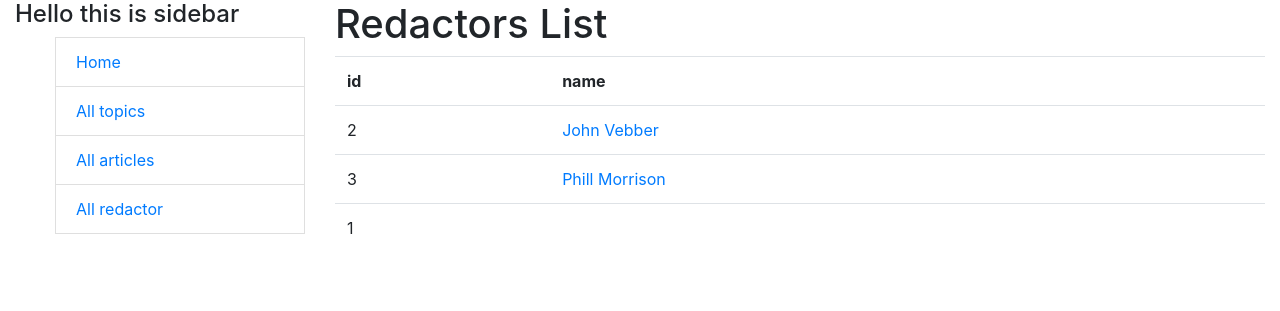
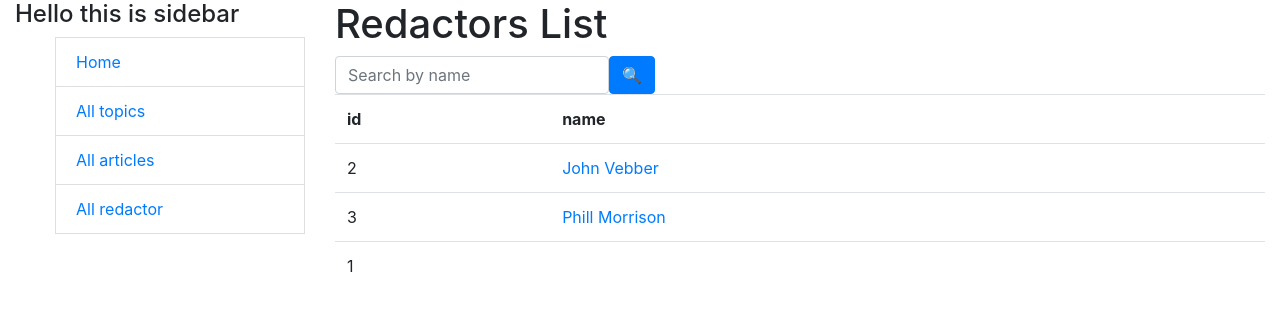
Before and after one commit to skmiwa1/newspaper-agency, a Django app: page /redactors/ in a window 1280 px wide. Shown: the top 311 px of the page. Run offline with Django 4.2, Linux system fonts and the light colour scheme; data comes from the database, SQL or seed files in the repository; some libraries are stand-ins or nearby versions.

Commit message:
add redactor list search by name

```diff
--- a/newspaper/forms.py
+++ b/newspaper/forms.py
@@ -10,3 +10,14 @@ class TopicSearchForm(forms.Form):
             attrs={"placeholder": "Search by name"}
         )
     )
+
+
+class RedactorSearchForm(forms.Form):
+    username = forms.CharField(
+        max_length=255,
+        required=False,
+        label="",
+        widget=forms.TextInput(
+            attrs={"placeholder": "Search by username"}
+        )
+    )
--- a/newspaper/views.py
+++ b/newspaper/views.py
@@ -3,7 +3,7 @@ from django.shortcuts import render
 from django.urls import reverse_lazy
 from django.views import generic
 
-from newspaper.forms import TopicSearchForm
+from newspaper.forms import TopicSearchForm, RedactorSearchForm
 from newspaper.models import Redactor, Article, Topic
 
 
@@ -83,6 +83,23 @@ class RedactorListView(generic.ListView):
     template_name = "newspaper/redactor_list.html"
     paginate_by = 3
 
+    def get_context_data(self, *, object_list=None, **kwargs):
+        contex = super(RedactorListView, self).get_context_data(**kwargs)
+        username = self.request.GET.get("username", "")
+        contex["search_form"] = TopicSearchForm(
+            initial={"username": username}
+        )
+        return contex
+
+    def get_queryset(self):
+        queryset = Redactor.objects.all()
+        form = RedactorSearchForm(self.request.GET)
+        if form.is_valid():
+            return queryset.filter(
+                username__icontains=form.cleaned_data["username"]
+            )
+        return queryset
+
 
 class RedactorDetailView(generic.DetailView):
     model = Redactor
--- a/templates/newspaper/redactor_list.html
+++ b/templates/newspaper/redactor_list.html
@@ -1,10 +1,15 @@
 {% extends "base.html" %}
+{% load crispy_forms_filters %}
 
 {% block content %}
     <h1>Redactors List
     </h1>
 
     {% if redactor_list %}
+    <form action="" method="get" class="form-inline">
+      {{ search_form|crispy }}
+      <input class="btn btn-primary" type="submit" value="🔍">
+    </form>
     <table class="table">
       <tr>
         <th>id</th>
```
